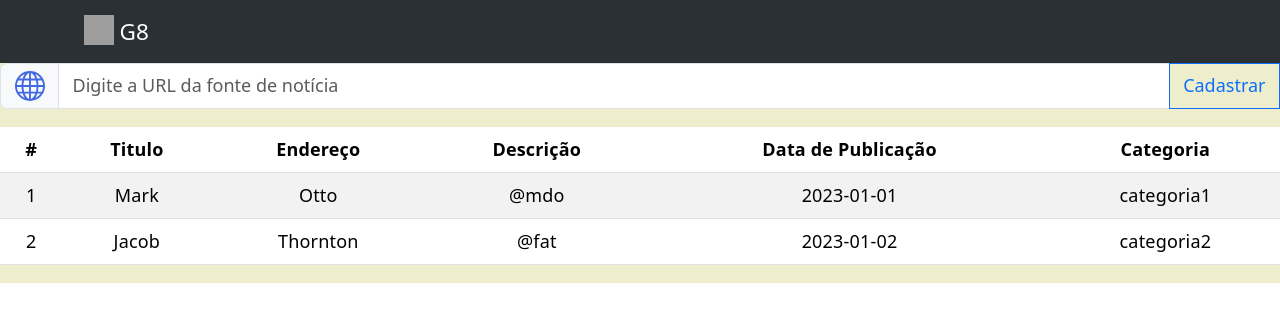
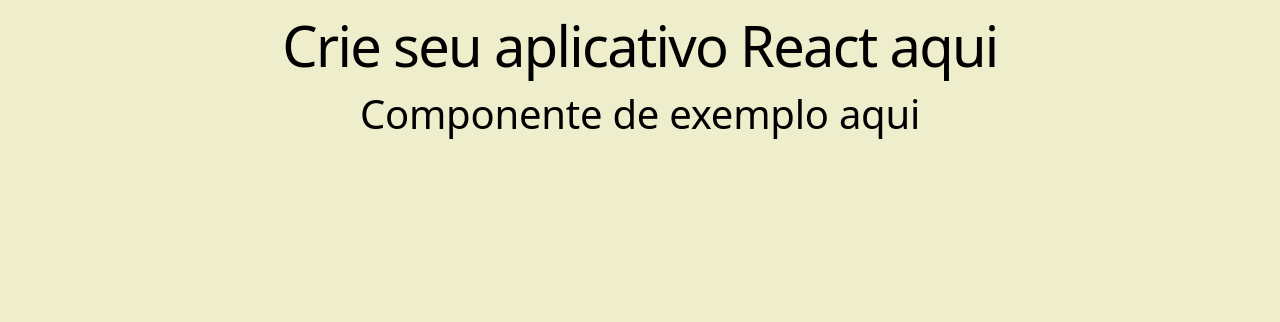
Before and after one commit to VicCAlq/2c-t2-n2, a React (Vite) app: page / in a window 1280 px wide. Shown: the top 322 px of the page. Built offline with nearby package versions, Linux system fonts and the light colour scheme; grey boxes are pictures that could not be loaded.

Commit message:
init: atividade criada

```diff
--- a/src/App.jsx
+++ b/src/App.jsx
@@ -1,24 +1,22 @@
-import Exemplo from "./components/UI/UIModal";
-import UINavBar from "./components/UI/UINavBar";
-import UITable from "./components/UI/UITable";
-import UIInput from "./components/UI/UIInput";
-
-import 'bootstrap/dist/css/bootstrap.min.css';
+import Exemplo from "./components/Exemplo";
 
 const styles = {
   container: {
+    flex: 1,
     backgroundColor: "#eec",
     alignItems: 'center',
     justifyContent: 'center',
+  },
+  title: {
+    color: "#101015"
   }
 };
 
 export default function App() {
   return (
     <div style={styles.container}>
-      <UINavBar> </UINavBar>
-      <UIInput> </UIInput>
-      <UITable> </UITable>
+      <h1>Crie seu aplicativo React aqui</h1>
+      <Exemplo>Componente de exemplo aqui</Exemplo>
     </div>
   );
 }
```
